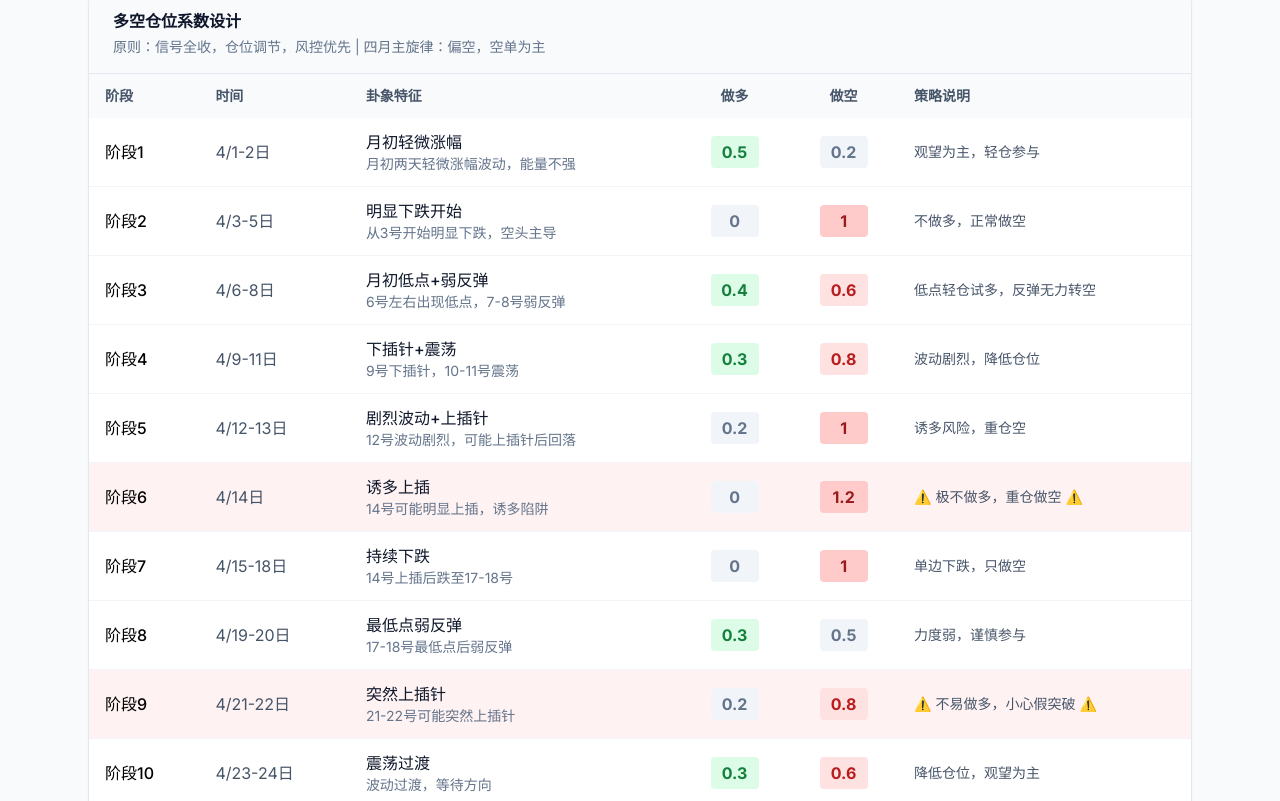
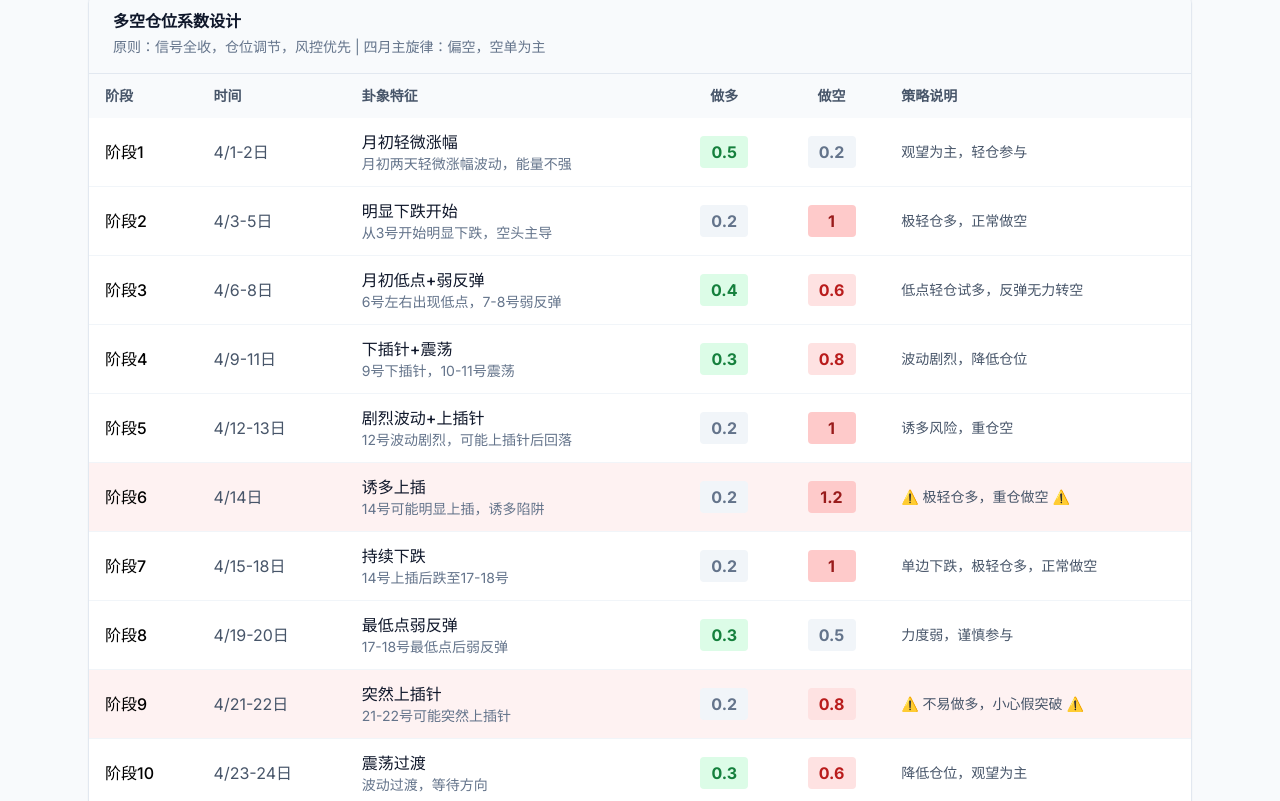
Before and after one commit to alexandra2472/timingquant, a Next.js app: page /review/april-2026 in a window 1280 px wide. Shown: the part 669-1470 px from the top of the page. Built offline with nearby package versions, Linux system fonts and the light colour scheme.

Commit message:
更新四月多空系数：最低系数调整为0.2

```diff
--- a/app/review/april-2026/page.js
+++ b/app/review/april-2026/page.js
@@ -21,10 +21,10 @@ export default function AprilReviewPage() {
       segment: '阶段2',
       period: '4/3-5日',
       name: '明显下跌开始',
-      long: 0,
+      long: 0.2,
       short: 1.0,
       desc: '从3号开始明显下跌，空头主导',
-      note: '不做多，正常做空'
+      note: '极轻仓多，正常做空'
     },
     {
       segment: '阶段3',
@@ -57,20 +57,20 @@ export default function AprilReviewPage() {
       segment: '阶段6',
       period: '4/14日',
       name: '诱多上插',
-      long: 0,
+      long: 0.2,
       short: 1.2,
       desc: '14号可能明显上插，诱多陷阱',
-      note: '⚠️ 极不做多，重仓做空',
+      note: '⚠️ 极轻仓多，重仓做空',
       warning: true
     },
     {
       segment: '阶段7',
       period: '4/15-18日',
       name: '持续下跌',
-      long: 0,
+      long: 0.2,
       short: 1.0,
       desc: '14号上插后跌至17-18号',
-      note: '单边下跌，只做空'
+      note: '单边下跌，极轻仓多，正常做空'
     },
     {
       segment: '阶段8',
```
